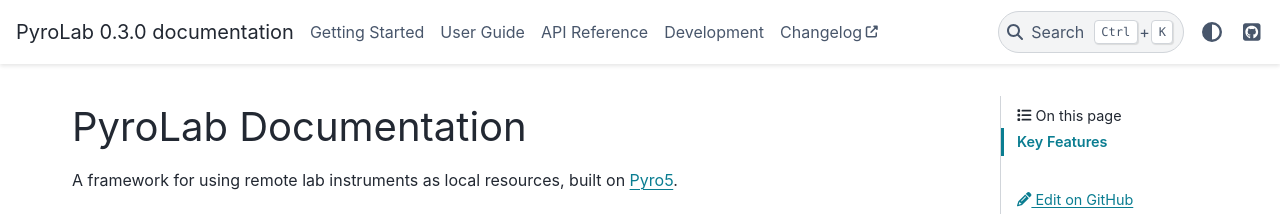
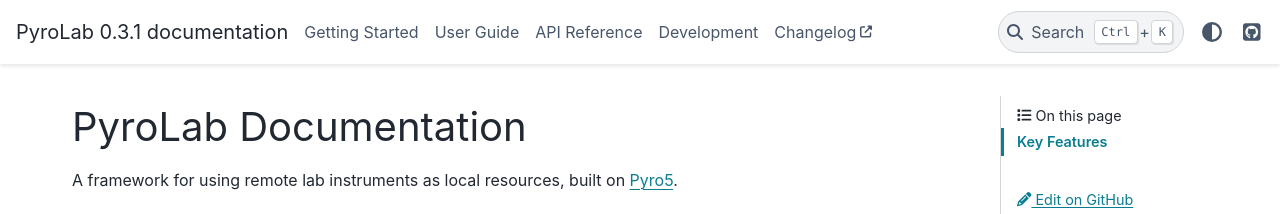
Before and after one commit to BYUCamachoLab/pyrolab, a Sphinx documentation site: the page built from docs/index.rst, in a window 1280 px wide. Shown: the top 214 px of the page. Built offline with Sphinx 7.4.7 and the PyData theme 0.15.4, drawn with Linux system fonts in a browser that asks for light colours.

Commit message:
Bump version: 0.3.0 → 0.3.1

```diff
--- a/docs/conf.py
+++ b/docs/conf.py
@@ -25,7 +25,7 @@
 author = 'Sequoia Ploeg'
 
 # The full version, including alpha/beta/rc tags
-release = '0.3.0'
+release = '0.3.1'
 
 # Add any paths that contain templates here, relative to this directory.
 templates_path = ['_templates']
--- a/pyproject.toml
+++ b/pyproject.toml
@@ -1,6 +1,6 @@
 [project]
 name = "PyroLab"
-version = "0.3.0"
+version = "0.3.1"
 description = "A framework for using remote lab instruments as local resources built on Pyro5"
 readme = "README.md"
 requires-python = ">=3.7"
--- a/src/pyrolab/__init__.py
+++ b/src/pyrolab/__init__.py
@@ -42,7 +42,7 @@
 __name__ = "PyroLab"
 __author__ = "CamachoLab"
 __copyright__ = "Copyright 2020, The PyroLab Project"
-__version__ = "0.3.0"
+__version__ = "0.3.1"
 __license__ = "GPLv3+"
 __maintainer__ = "Sequoia Ploeg"
 __maintainer_email__ = "sequoia.ploeg@byu.edu"
--- a/src/pyromonitor/__init__.py
+++ b/src/pyromonitor/__init__.py
@@ -20,7 +20,7 @@
 __name__ = "pyromonitor"
 __author__ = "BYU CamachoLab"
 __copyright__ = "Copyright 2023, The PyroLab Project"
-__version__ = "0.3.0"
+__version__ = "0.3.1"
 __license__ = "GPLv3+"
 __maintainer__ = "Sequoia Ploeg"
 __maintainer_email__ = "sequoiac@byu.edu"
```
Also changed, not shown: README.md (+2 -2 lines), .bumpversion.cfg.
